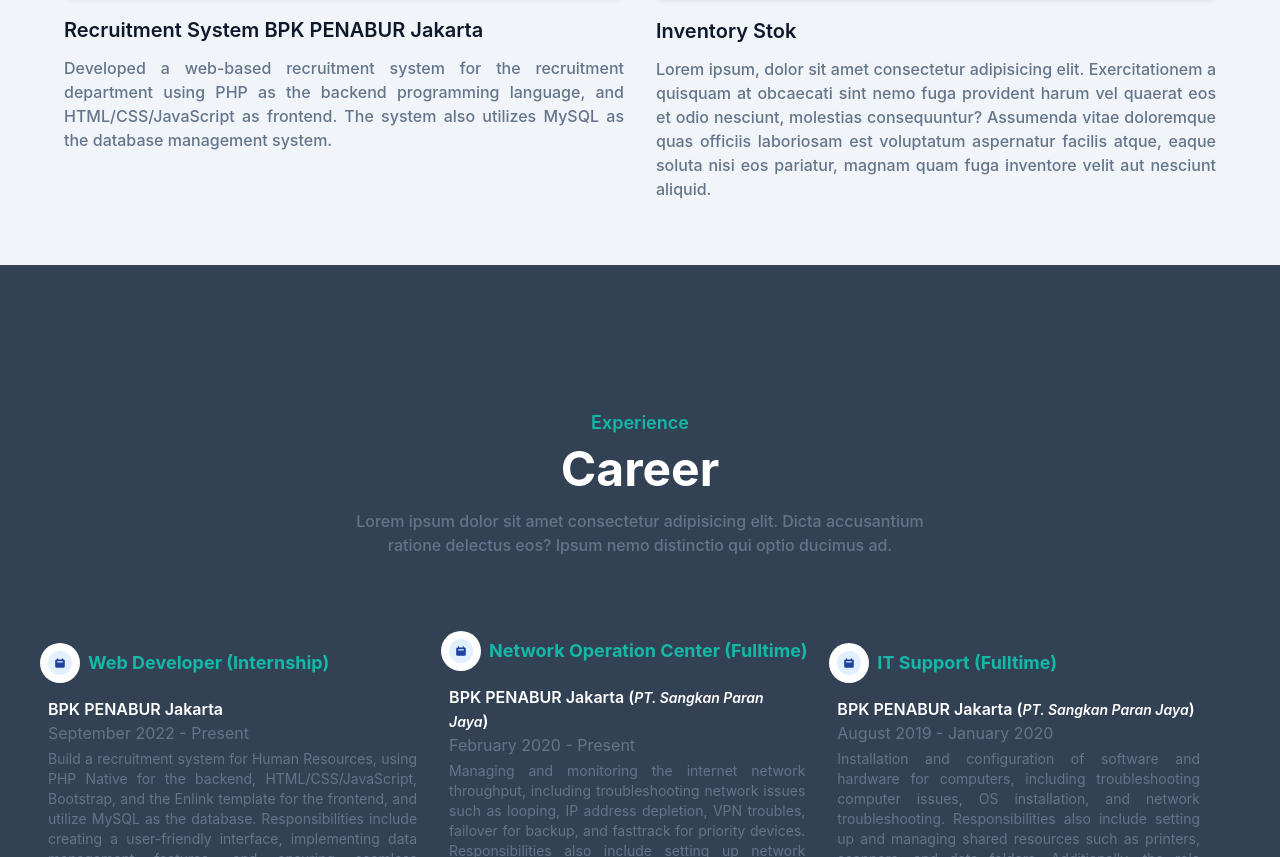
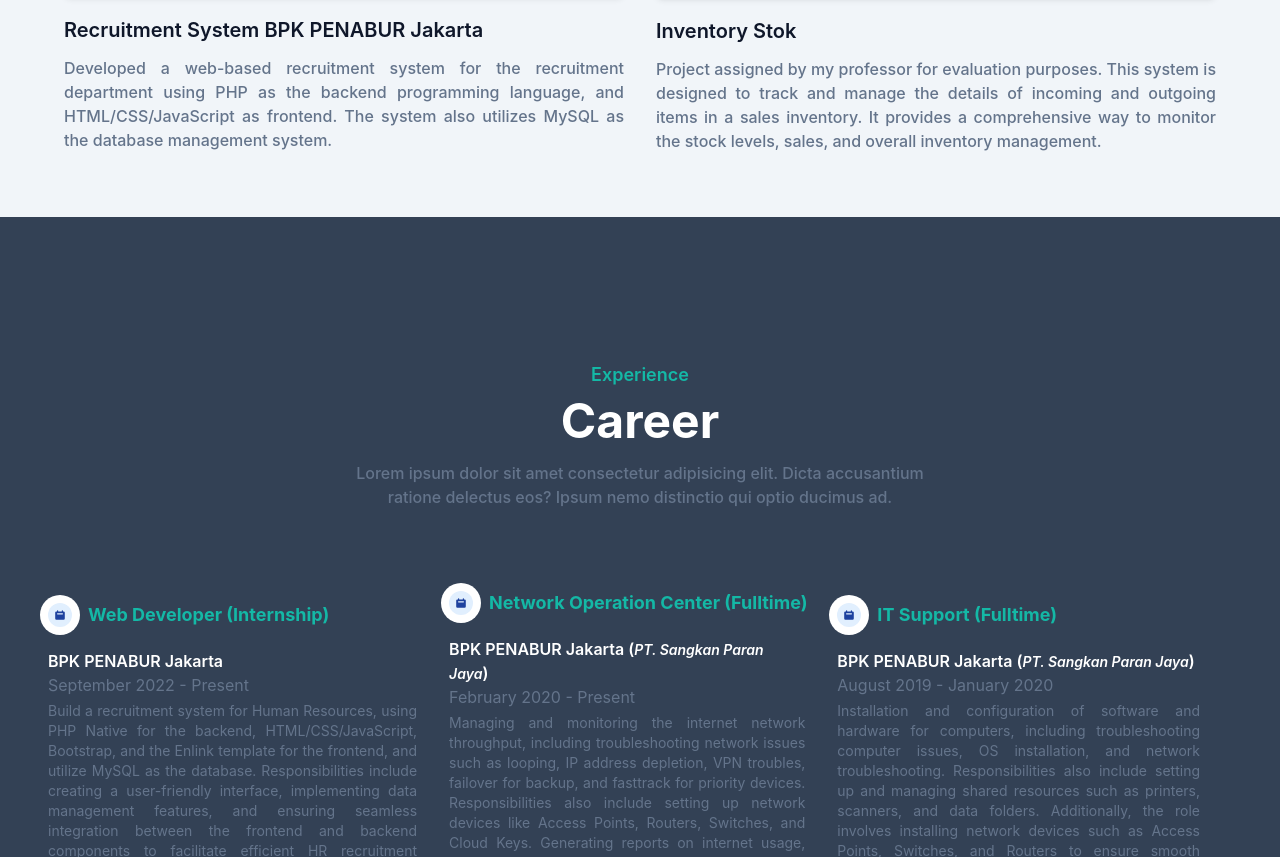
Before and after one commit to adiityaa/curriculum-vitae-website, a website: page index.html in a window 1280 px wide. Shown: the part 1807-2664 px from the top of the page. Drawn offline with nearby package versions, Linux system fonts and the light colour scheme.

Commit message:
Update index.html

```diff
--- a/index.html
+++ b/index.html
@@ -358,7 +358,7 @@
                   target="_blank"
                   ><img
                     src="dist/img/portfolio/inventorystok.png"
-                    alt="Inventory Stok"
+                    alt="Inventory Stock"
                     width="w-full"
                   />
                 </a>
@@ -369,12 +369,7 @@
                 <a href="#" target="_blank"> Inventory Stok</a>
               </h3>
               <p class="text-justify text-base font-medium text-secondary">
-                Lorem ipsum, dolor sit amet consectetur adipisicing elit.
-                Exercitationem a quisquam at obcaecati sint nemo fuga provident
-                harum vel quaerat eos et odio nesciunt, molestias consequuntur?
-                Assumenda vitae doloremque quas officiis laboriosam est
-                voluptatum aspernatur facilis atque, eaque soluta nisi eos
-                pariatur, magnam quam fuga inventore velit aut nesciunt aliquid.
+                Project assigned by my professor for evaluation purposes. This system is designed to track and manage the details of incoming and outgoing items in a sales inventory. It provides a comprehensive way to monitor the stock levels, sales, and overall inventory management.
               </p>
             </div>
           </div>
```
